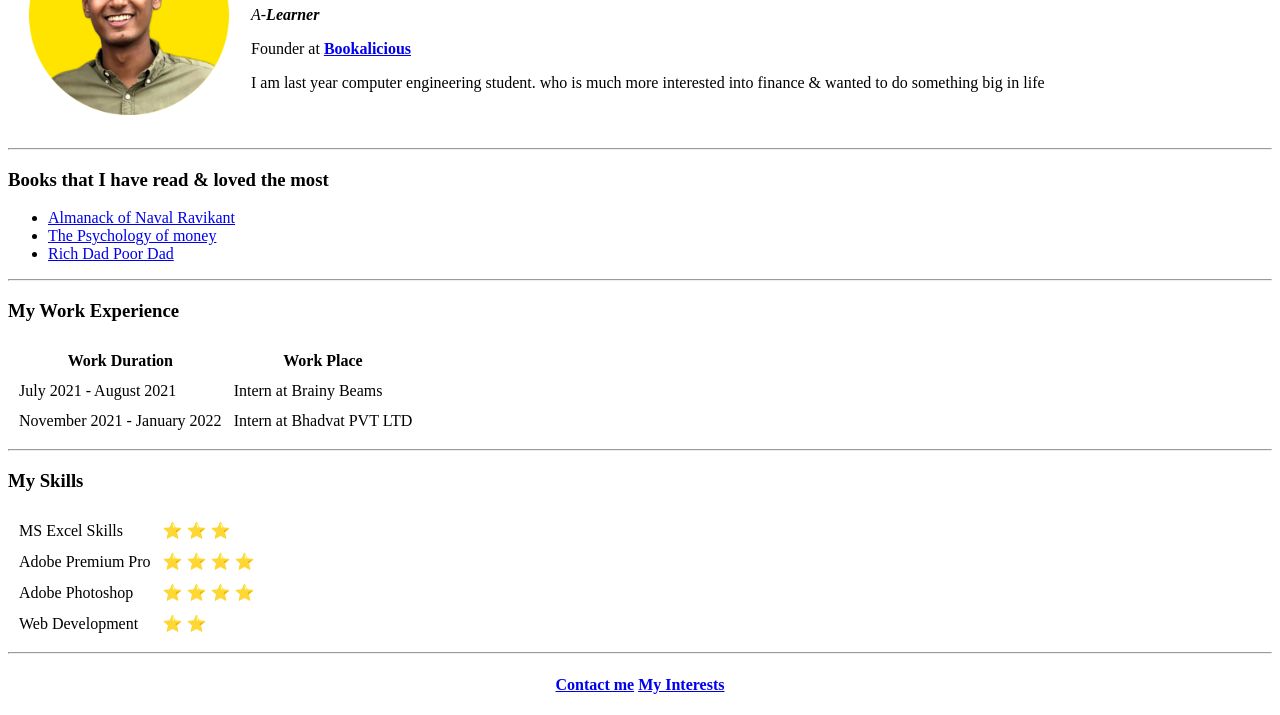
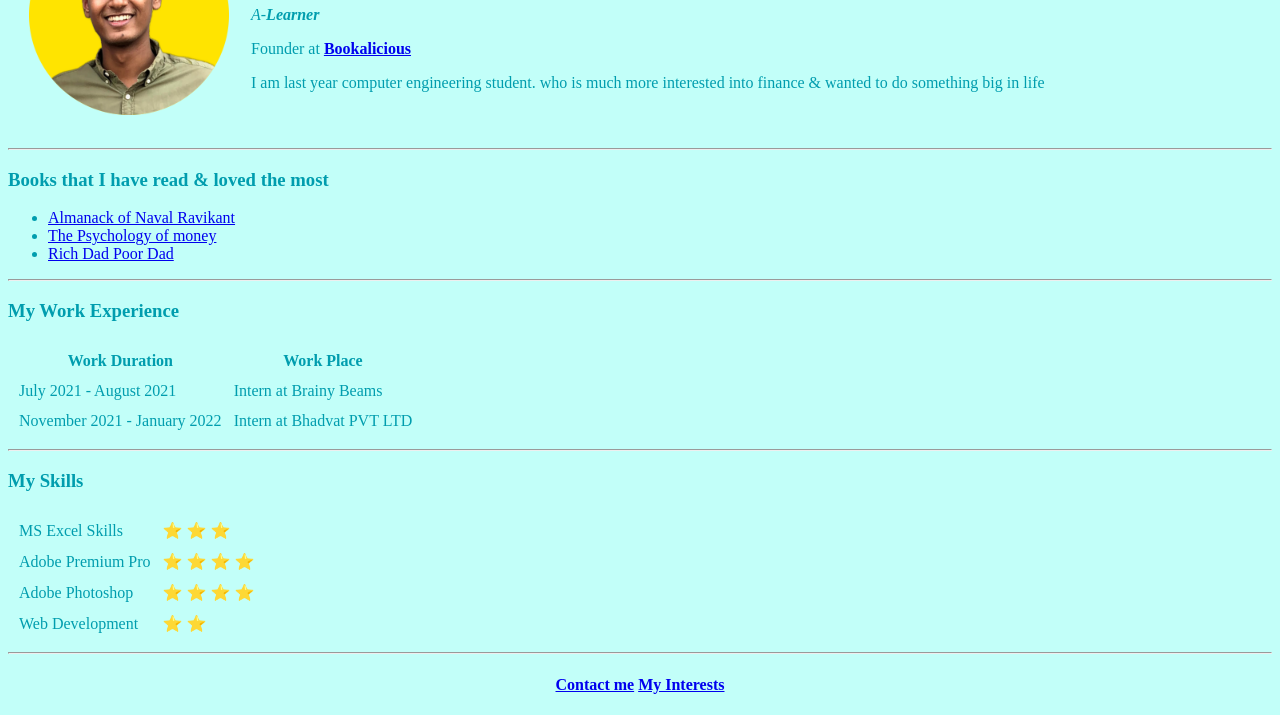
Before and after one commit to hiren5260/CV, a plain HTML site: page index.html in a window 1280 px wide. Shown: the part 114-829 px from the top of the page. Drawn offline with Linux system fonts and the light colour scheme.

Commit message:
Update index.html

```diff
--- a/index.html
+++ b/index.html
@@ -3,9 +3,15 @@
 
 <head>
   <meta charset="utf-8">
-  <title>Hiren's personal website </title>
+  <title>Hiren's personal website ♥</title>
+  <style media="screen">
+    body
+    {
+      background-color: #C2FFF9;
+      color: #009DAE;
+    }
+  </style>
 </head>
-
 <body>
   <table cellspacing='20'>
     <tr>
```
